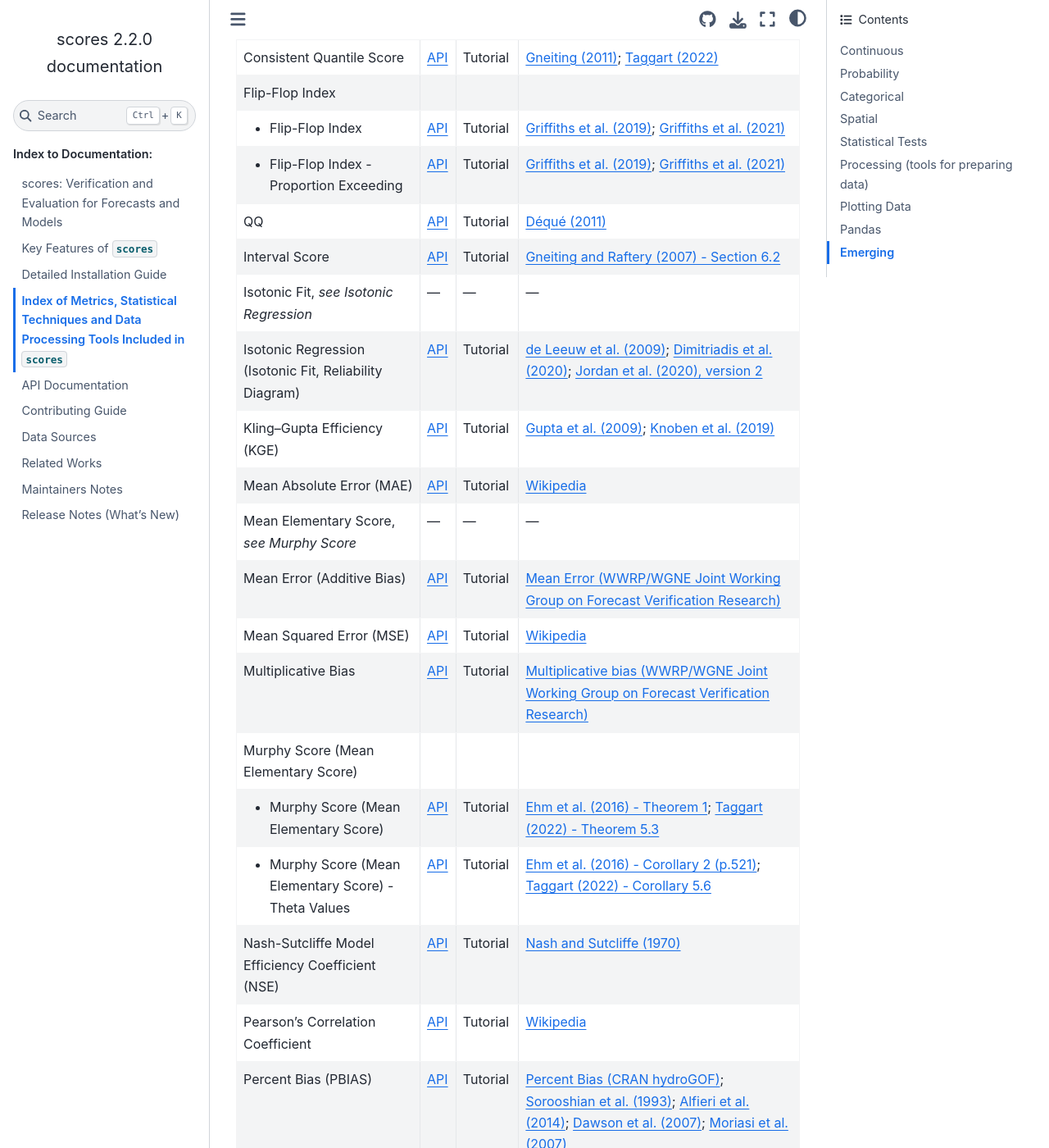
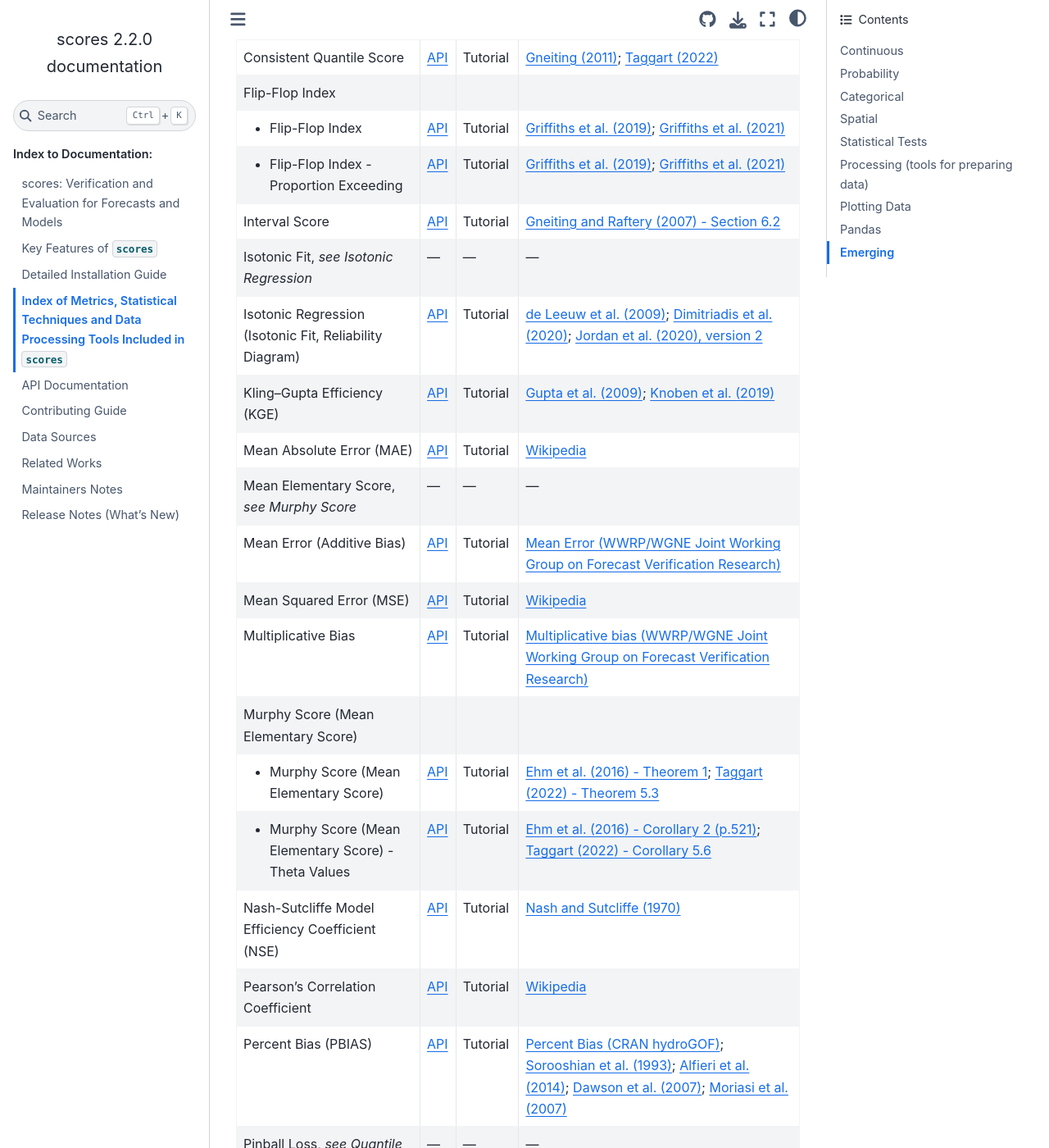
Before and after one commit to nci/scores, a Sphinx documentation site: the page built from docs/included.md, in a window 1280 px wide and 1400 px high, scrolled down 461 px. Shown: the whole window at 82% size. Built offline with Sphinx 7.4.7 and the Sphinx Book theme 1.1.4, drawn with Linux system fonts in a browser that asks for light colours; pages that are not in the unit, such as notebooks, are missing from menus; some of the changed text lies outside the part shown.

Commit message:
fix alphabetical order

```diff
--- a/docs/included.md
+++ b/docs/included.md
@@ -45,10 +45,6 @@
     [Tutorial](project:./tutorials/Flip_Flop_Index.md)
   -
     [Griffiths et al. (2019)](https://doi.org/10.1002/met.1732); [Griffiths et al. (2021)](https://doi.org/10.1071/ES21010)
-* - QQ
-  - [API](api.md#scores.continuous.qq)
-  - [Tutorial](project:./tutorials/Q-Q_plots.md)
-  - [Déqué (2011)](https://doi.org/10.1002/9781119960003.ch5)
 * - Interval Score
   - [API](api.md#scores.continuous.interval_score)
   - [Tutorial](project:./tutorials/Quantile_Interval_And_Interval_Score.md)
```
Also changed, not shown: other parts of docs/included.md (+4 -0 lines).
